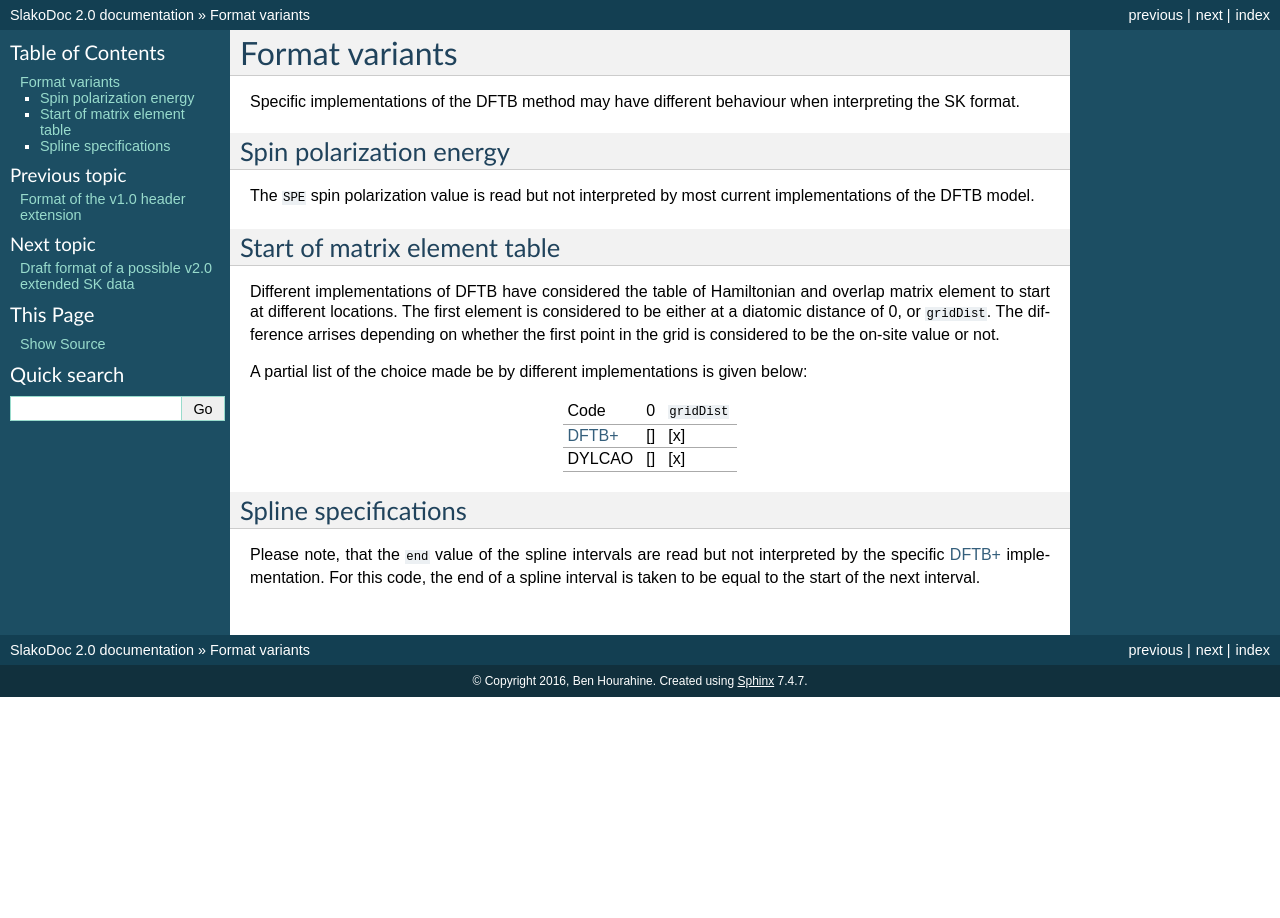
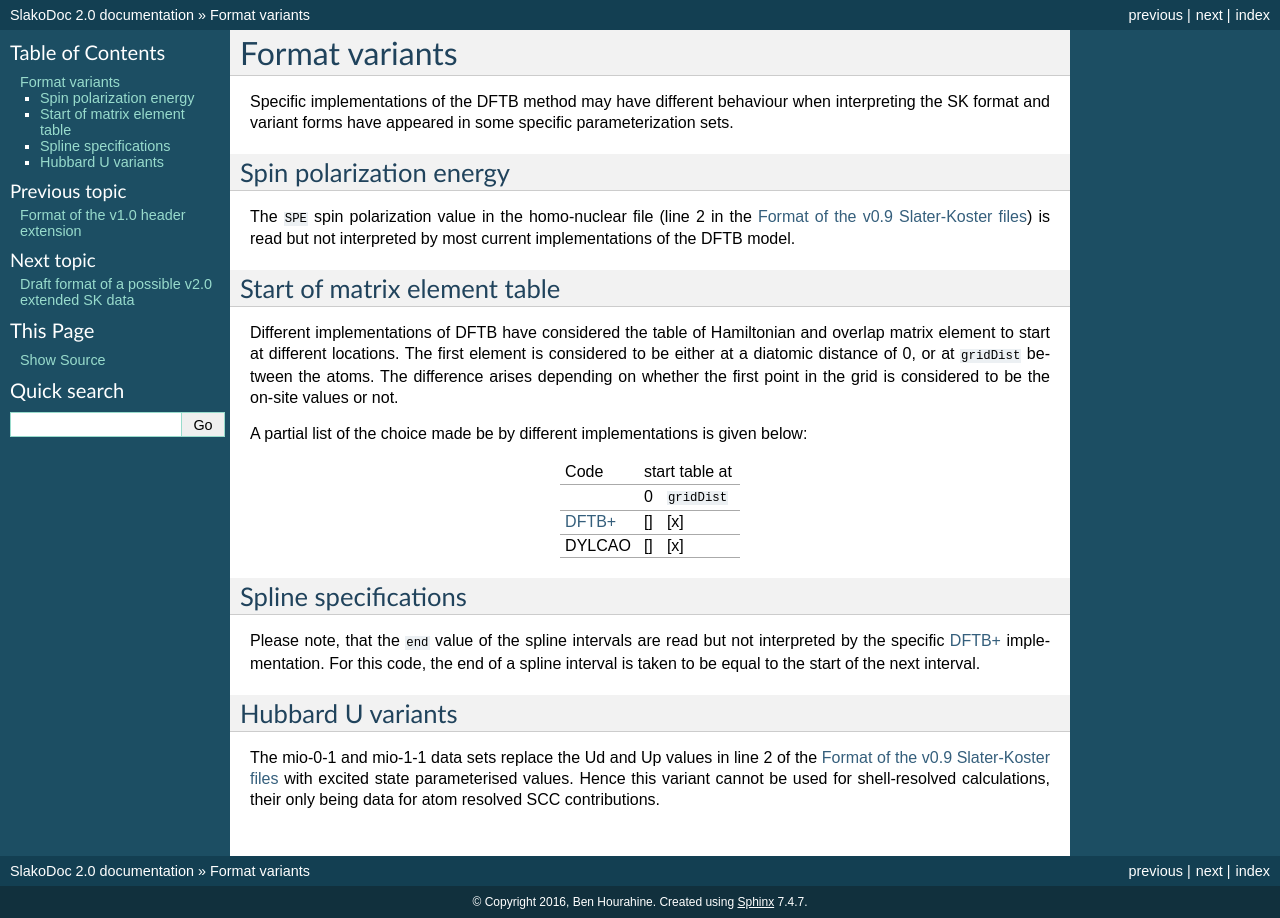
Before and after one commit to bhourahine/slako-doc, a Sphinx documentation site: the page built from source/variants.rst, in a window 1280 px wide. Built offline with Sphinx 7.4.7, drawn with Linux system fonts in a browser that asks for light colours.

Commit message:
Added hyperlinks and more explanation

```diff
--- a/source/variants.rst
+++ b/source/variants.rst
@@ -1,39 +1,44 @@
+.. _variants:
+
 ===============
 Format variants
 ===============
 
 Specific implementations of the DFTB method may have different behaviour when
-interpreting the SK format.
+interpreting the SK format and variant forms have appeared in some specific
+parameterization sets.
 
-.. _variantsSPE:
 Spin polarization energy
 ------------------------
 
-The ``SPE`` spin polarization value is read but not interpreted by most current
-implementations of the DFTB model.
+The ``SPE`` spin polarization value in the homo-nuclear file (line 2 in the
+:ref:`version0.9`) is read but not interpreted by most current implementations
+of the DFTB model.
 
-.. _variantsSK0:
 Start of matrix element table
 -----------------------------
 
 Different implementations of DFTB have considered the table of Hamiltonian and
 overlap matrix element to start at different locations. The first element is
-considered to be either at a diatomic distance of 0, or ``gridDist``. The
-difference arrises depending on whether the first point in the grid is
-considered to be the on-site value or not.
+considered to be either at a diatomic distance of 0, or at ``gridDist`` between
+the atoms. The difference arises depending on whether the first point in the
+grid is considered to be the on-site values or not.
 
 A partial list of the choice made be by different implementations is given
 below:
 
-+---------------------------------------+------+--------------+
-| Code                                  | 0    | ``gridDist`` |
-+---------------------------------------+------+--------------+
-| `DFTB+ <http://www.dftb-plus.info>`__ | \[]  | \[x]         |
-+---------------------------------------+------+--------------+
-| DYLCAO                                | \[]  | \[x]         |
-+---------------------------------------+------+--------------+
++---------------------------------------+----------+--------------+
+| Code                                  | start table at          |
++---------------------------------------+----------+--------------+
+|                                       | 0        | ``gridDist`` |
++---------------------------------------+----------+--------------+
+| `DFTB+ <http://www.dftb-plus.info>`__ | \[]      | \[x]         |
++---------------------------------------+----------+--------------+
+| DYLCAO                                | \[]      | \[x]         |
++---------------------------------------+----------+--------------+
 
 .. _variantsSpline:
+
 Spline specifications
 ---------------------
 
@@ -41,3 +46,13 @@ Please note, that the ``end`` value of the spline intervals are read but not
 interpreted by the specific `DFTB+ <http://www.dftb-plus.info>`__
 implementation. For this code, the end of a spline interval is taken to be equal
 to the start of the next interval.
+
+.. _variantsHubard:
+
+Hubbard U variants
+------------------
+
+The mio-0-1 and mio-1-1 data sets replace the Ud and Up values in line 2 of the
+:ref:`version0.9` with excited state parameterised values. Hence
+this variant cannot be used for shell-resolved calculations, their only being
+data for atom resolved SCC contributions.
```
Also changed, not shown: source/v0_9.rst (+14 -16 lines), source/v2_0.rst (+7 -4 lines).
